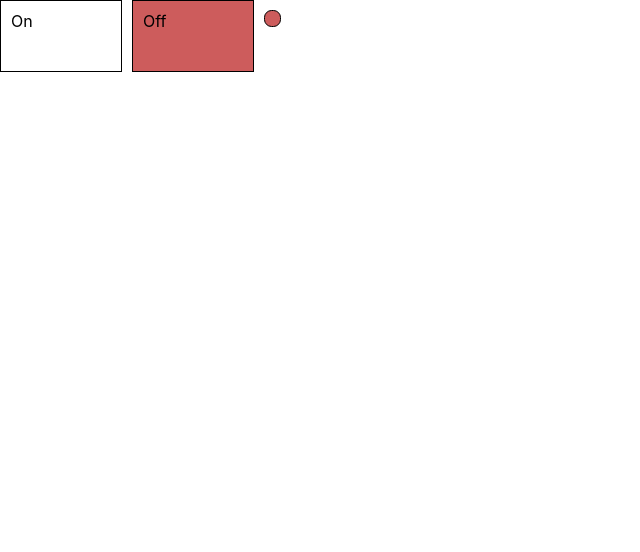
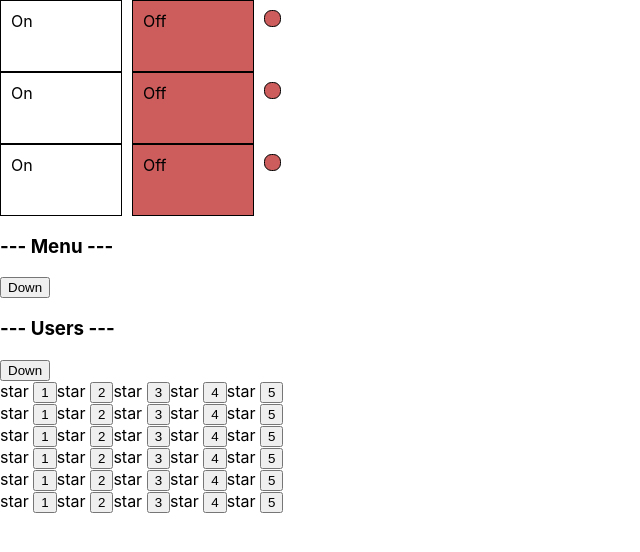
Before and after one commit to AndreyZaytsev90/MyRepository, a React (Create React App) app in the folder IT-KAMASUTRA/tempyarn/my-app/: page / in a window 1280 px wide. Shown: the top 552 px of the page, without its empty margins (0-640 px from the left). Built offline with nearby package versions, Linux system fonts and the light colour scheme.

Commit message:
change files

```diff
--- a/IT-KAMASUTRA/tempyarn/my-app/src/App.tsx
+++ b/IT-KAMASUTRA/tempyarn/my-app/src/App.tsx
@@ -4,6 +4,8 @@ import React from 'react';
 import Accordion from "./components/Accordion/Accordion";
 import {Rating} from "./components/Rating/Rating";
 import OnOff from "./components/OnOff/OnOff";
+import UncontrolledAccordion from "./components/UncontrolledAccordion/UncontrolledAccordion";
+import {UncontrolledRating} from "./components/UncontrolledRating/UncontrolledRating";
 
 
 /*function hello() {
@@ -14,7 +16,7 @@ import OnOff from "./components/OnOff/OnOff";
 //hello();
 
 //function declaration
-function App() {
+function App(props: any) {
     // полезное что-то
     // обязана вернуть JSX
     console.log("App rendering")
@@ -32,7 +34,17 @@ function App() {
             <Rating value={3}/>
             <Rating value={4}/>
             <Rating value={5}/>*/}
-            <OnOff indicator={false}/>
+            <OnOff />
+            <OnOff />
+            <OnOff />
+            <UncontrolledAccordion titleValue={"Menu"} />
+            <UncontrolledAccordion titleValue={"Users"} />
+            <UncontrolledRating />
+            <UncontrolledRating />
+            <UncontrolledRating />
+            <UncontrolledRating />
+            <UncontrolledRating />
+            <UncontrolledRating />
         </div>
     );
 }
--- a/IT-KAMASUTRA/tempyarn/my-app/src/components/OnOff/OnOff.tsx
+++ b/IT-KAMASUTRA/tempyarn/my-app/src/components/OnOff/OnOff.tsx
@@ -1,11 +1,16 @@
-import React from "react";
+import React, {useState} from "react";
 //import "../../App.css"
 
 type PropsType = {
-    indicator: boolean
+   // indicator: boolean
 }
 
 function OnOff(props: PropsType) {
+    console.log("OnOff rendering")
+
+    let [indicator, setIndicator] = useState(false)
+
+    console.log("indicator: " + indicator)
 
     const onStyle = {
         width: "100px",
@@ -13,7 +18,7 @@ function OnOff(props: PropsType) {
         border: "1px solid black",
         display: "inline-block",
         padding: "10px",
-        backgroundColor: props.indicator === true ? "greenyellow" : "white"
+        backgroundColor: indicator ? "greenyellow" : "white"
     };
     const offStyle = {
         width: "100px",
@@ -22,7 +27,7 @@ function OnOff(props: PropsType) {
         display: "inline-block",
         marginLeft: "10px",
         padding: "10px",
-        backgroundColor: !props.indicator === true ? "indianred" : "white"
+        backgroundColor: indicator ? "white" : "indianred"
     };
     const indicatorStyle = {
         width: "15px",
@@ -31,12 +36,12 @@ function OnOff(props: PropsType) {
         border: "1px solid black",
         display: "inline-block",
         marginLeft: "10px",
-        backgroundColor: !props.indicator === true ?"indianred" : "greenyellow"
+        backgroundColor: indicator ? "greenyellow" : "indianred"
     };
 
     return <div>
-        <div style={onStyle}>On</div>
-        <div style={offStyle}>Off</div>
+        <div style={onStyle} onClick={() => { setIndicator(true) }}>On</div>
+        <div style={offStyle} onClick={() => { setIndicator(false) }}>Off</div>
         <div style={indicatorStyle}/>
     </div>
  /*   if (props.indicator) {
```
